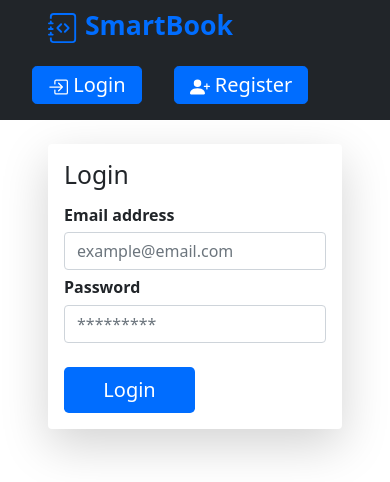
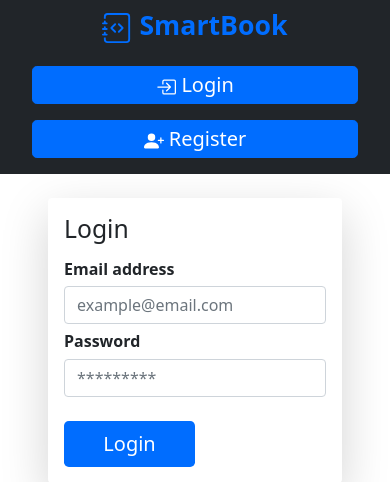
Before and after one commit to gigacache/bookingApplication, a CodeIgniter app: page /bookingApplication/index.php/user_controller/index in a window 390 px wide. Shown: the top 482 px of the page. Run offline with CodeIgniter, Linux system fonts and the light colour scheme.

Commit message:
tidy on screen sizes

```diff
--- a/application/views/admin/adminBooking.php
+++ b/application/views/admin/adminBooking.php
@@ -195,8 +195,8 @@
                 </div>
                 <div class="modal-footer">
                   <button type="button" class="btn btn-secondary" data-dismiss="modal">Close</button>
-                  <form method="post" action=<?php echo site_url('Booking_Controller/cancelBooking')?>>
-                      <input value="<?php echo $row->requestID;?>" name="requestID" style="display:none;">
+                  <form method="post" action=<?php echo site_url('Booking_Controller/cancelAppointment')?>>
+                      <input value="<?php echo $row->requestID?>" name="requestID" style="display:none;">
                       <button type="submit" class="btn btn-danger">
                     <svg xmlns="http://www.w3.org/2000/svg" width="16" height="16" fill="currentColor" class="bi bi-calendar-x" viewBox="0 0 16 16">
                       <path d="M6.146 7.146a.5.5 0 0 1 .708 0L8 8.293l1.146-1.147a.5.5 0 1 1 .708.708L8.707 9l1.147 1.146a.5.5 0 0 1-.708.708L8 9.707l-1.146 1.147a.5.5 0 0 1-.708-.708L7.293 9 6.146 7.854a.5.5 0 0 1 0-.708z"/>
--- a/application/views/index.php
+++ b/application/views/index.php
@@ -16,6 +16,17 @@ if($this->session->login==TRUE){redirect('dashboard');}?>
     <meta charset="utf-8">
   </head>
 <body>
+<style>
+@media only screen and (max-width: 500px) {
+  li.nav-item.px-3 {
+    width: unset !important;
+    text-align: center !important;
+}
+.navbar-nav {
+    display: initial !important;
+    width: 100% !important;
+}
+}</style>
   <nav class="navbar bg-dark">
     <a class="navbar-brand col-sm-3 col-md-2 mr-0 px-5" href="<?php echo base_url();?>">
       <svg xmlns="http://www.w3.org/2000/svg" width="30" height="30" fill="currentColor" class="bi bi-journal-code" viewBox="0 0 16 16">
--- a/public/css/custom.css
+++ b/public/css/custom.css
@@ -113,52 +113,6 @@ label{
   padding: 2% 0;
 }
 
-/**h1{
-  font-weight: 900;
-  font-size: 1.2rem;
-}**\\|\\|
-ul li{
-    list-style: none;
-    vertical-align: bottom;
-    float: right;
-}
-ul li{
-  display: inline-block;
-}
-
-ul li a{
-    text-decoration: none;
-    padding: 0 2%;
-
-}   //a.nav-link {
-    font-weight: 900;}  img, svg {
-        vertical-align: middle;
-        margin: 20px;
-    }
-
-
-
-
-    .nav-tabs .nav-link{
-     color:#fff;
-    }
-
-    .nav-tabs .nav-link.active {
-      background-color:#fff;
-      border-radius: 8px 8px 0 0;
-    }
-
-    .nav-tabs {
-      border:none;
-      background-color:#006DFF;
-      font-weight:900;
-      color:#fff;
-      border-radius: 8px 8px 0 0;
-      border: 1px solid #006DFF;
-    }
-
-    **/
-
 .smallText{
   letter-spacing:12px;
   margin-top: -10px
@@ -170,15 +124,9 @@ ul li a{
   border: none;
 }
 
-.timeline{
-
-}
-
 .align{
   text-align: right;
 }
-
-
 
 h4{
   font-size: 18px;
@@ -295,8 +243,36 @@ button.btn.dropdown-toggle.btn-light {
 
 
 
-@media only screen and (max-width: 769) {
-  body {
-    background-color: lightblue;
+@media only screen and (max-width: 500px) {
+  .navbar-brand {
+      margin-right: 0 !important;
+      font-size: 20pt;
+      font-weight: 900;
+      color: #fff;
+      text-align: center;
+      width: 100%;
   }
+
+  li.nav-item.px-3 {
+    width: 25%;
+    text-align: center;
 }
+
+.nav-link {
+
+    border-bottom: none !important;
+}
+
+.navbar-nav {
+    display: flex;
+    flex-direction: unset !important;
+    padding-left: 0;
+    margin-bottom: 0;
+    list-style: none;
+    width: 100%;
+}
+
+
+
+
+}
```
